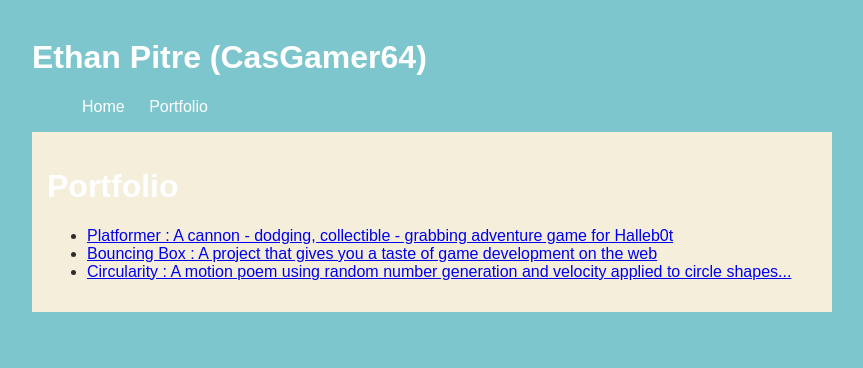
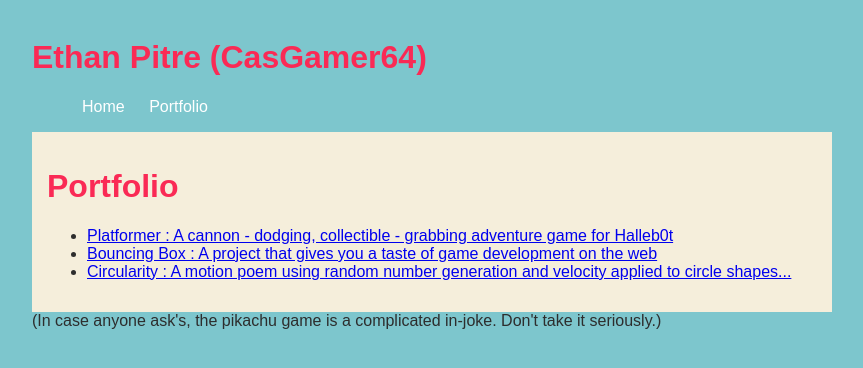
Before and after one commit to CasGamer64/CasGamer64.github.io, a plain HTML site: page portfolio.html in a window 1280 px wide. Shown: the whole page, without its empty margins (208-1071 px from the left). Drawn offline with Linux system fonts and the light colour scheme.

```diff
--- a/portfolio.html
+++ b/portfolio.html
@@ -29,7 +29,7 @@
             h1 {
                 display: flex;
                 align-items: center;
-                color: rgb(255, 255, 255);
+                color: rgb(250, 42, 85);
                 flex: 1;
             }
             #nav-ul {
@@ -76,6 +76,7 @@
                 </ul>
             </div>
             </main>
+            <u1>(In case anyone ask's, the pikachu game is a complicated in-joke. Don't take it seriously.)</u1>
       </div>
     </body>
 </html>
```
